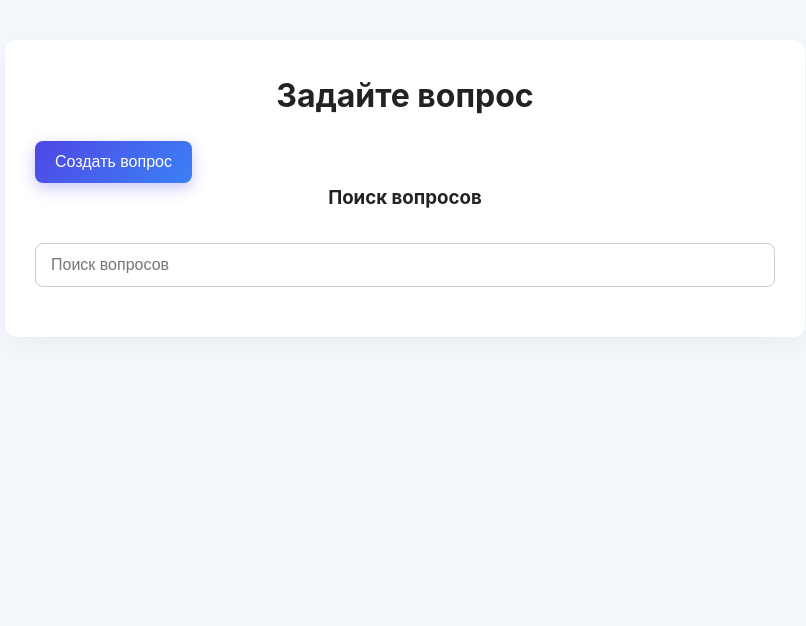
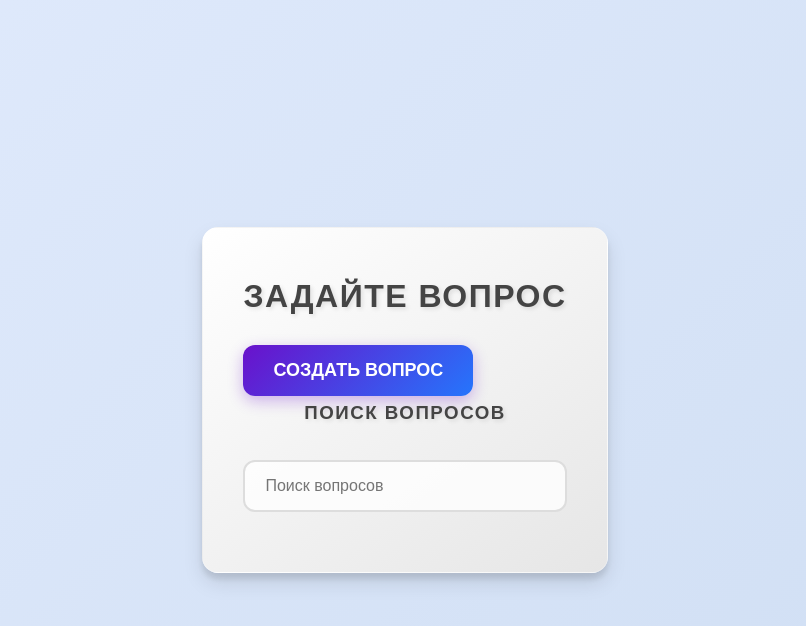
Before and after one commit to Smyrf1365/-, a plain HTML site: page questions.html in a window 1280 px wide. Shown: the whole page, without its empty margins (235-1041 px from the left). Drawn offline with Linux system fonts and the light colour scheme.

Commit message:
Update style.css
Signed-off-by: Smyrf1365 <26tymlia@krageroskolene.no>

```diff
--- a/style.css
+++ b/style.css
@@ -6,27 +6,39 @@
 }
 
 body {
-    font-family: 'Inter', sans-serif;
-    background: #f4f7fc;
+    font-family: 'Poppins', sans-serif;
+    background: linear-gradient(135deg, #e0eafc, #cfdef3);
     color: #333;
-    line-height: 1.6;
+    line-height: 1.8;
+    display: flex;
+    justify-content: center;
+    align-items: center;
+    min-height: 100vh;
+    overflow-x: hidden;
 }
 
 /* Контейнер */
 .container {
     max-width: 800px;
     margin: 40px auto;
-    background: #fff;
-    border-radius: 12px;
-    padding: 30px;
-    box-shadow: 0 8px 30px rgba(0, 0, 0, 0.05);
+    background: linear-gradient(145deg, #ffffff, #e6e6e6);
+    border-radius: 16px;
+    padding: 40px;
+    box-shadow: 0 10px 20px rgba(0, 0, 0, 0.1), 0 6px 6px rgba(0, 0, 0, 0.1);
+    animation: fadeIn 1s ease-in-out;
+    backdrop-filter: blur(10px);
+    border: 1px solid rgba(255, 255, 255, 0.2);
 }
 
 /* Заголовки */
 h1, h2, h3 {
     text-align: center;
     margin-bottom: 20px;
-    color: #222;
+    color: #444;
+    font-weight: 700;
+    text-transform: uppercase;
+    letter-spacing: 1.5px;
+    text-shadow: 2px 2px 4px rgba(0, 0, 0, 0.1);
 }
 
 /* Формы */
@@ -35,52 +47,70 @@
 input[type="password"],
 textarea {
     width: 100%;
-    padding: 12px 15px;
+    padding: 15px 20px;
     margin: 10px 0 20px;
-    border: 1px solid #ccc;
-    border-radius: 8px;
+    border: 2px solid #ddd;
+    border-radius: 12px;
     font-size: 16px;
+    transition: all 0.3s ease;
+    background: rgba(255, 255, 255, 0.8);
+}
+
+input:focus,
+textarea:focus {
+    border-color: #3b82f6;
+    box-shadow: 0 0 10px rgba(59, 130, 246, 0.5);
+    outline: none;
 }
 
 /* Кнопки */
 button {
     display: inline-block;
-    background: linear-gradient(135deg, #4f46e5, #3b82f6);
+    background: linear-gradient(135deg, #6a11cb, #2575fc);
     color: white;
-    padding: 12px 20px;
-    font-size: 16px;
+    padding: 15px 30px;
+    font-size: 18px;
+    font-weight: bold;
     border: none;
-    border-radius: 8px;
+    border-radius: 12px;
     cursor: pointer;
-    transition: 0.3s ease;
-    box-shadow: 0 5px 15px rgba(79, 70, 229, 0.3);
+    transition: all 0.3s ease;
+    box-shadow: 0 5px 15px rgba(106, 17, 203, 0.3);
+    text-transform: uppercase;
 }
 
 button:hover {
-    background: linear-gradient(135deg, #4338ca, #2563eb);
+    background: linear-gradient(135deg, #5a0dbc, #1d4ed8);
+    transform: scale(1.05);
+    box-shadow: 0 8px 20px rgba(90, 13, 188, 0.4);
 }
 
 /* Вопросы */
 #questionsList .question {
-    background: #f9fafb;
-    border: 1px solid #e5e7eb;
-    border-radius: 10px;
-    padding: 20px;
-    margin-bottom: 20px;
-    transition: box-shadow 0.3s;
+    background: rgba(255, 255, 255, 0.8);
+    border: 1px solid rgba(0, 0, 0, 0.1);
+    border-radius: 12px;
+    padding: 25px;
+    margin-bottom: 25px;
+    transition: box-shadow 0.3s ease, transform 0.3s ease;
+    box-shadow: 0 4px 15px rgba(0, 0, 0, 0.1);
+    overflow: hidden;
 }
 
 #questionsList .question:hover {
-    box-shadow: 0 4px 12px rgba(0, 0, 0, 0.08);
+    box-shadow: 0 8px 30px rgba(0, 0, 0, 0.2);
+    transform: translateY(-5px);
 }
 
 #questionsList .question h3 {
-    margin-bottom: 10px;
-    color: #111827;
+    margin-bottom: 15px;
+    color: #1f2937;
+    font-weight: bold;
 }
 
 #questionsList .question p {
-    color: #6b7280;
+    color: #4b5563;
+    font-size: 15px;
 }
 
 /* Адаптивность */
@@ -92,6 +122,18 @@
 
     button {
         width: 100%;
-      margin-top: 10px;
+        margin-top: 15px;
     }
 }
+
+/* Анимации */
+@keyframes fadeIn {
+    from {
+        opacity: 0;
+        transform: translateY(20px);
+    }
+    to {
+        opacity: 1;
+        transform: translateY(0);
+    }
+}
```
Lines whose indentation alone changed are shown as unchanged.
